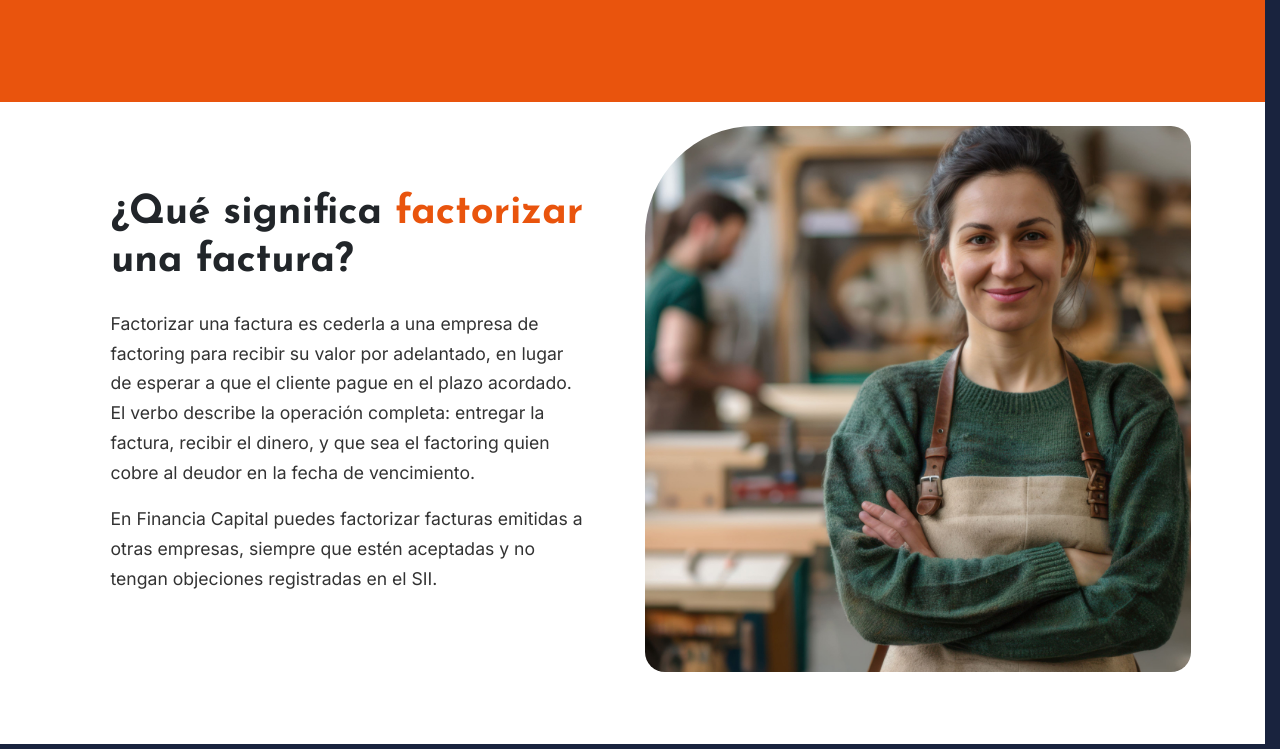
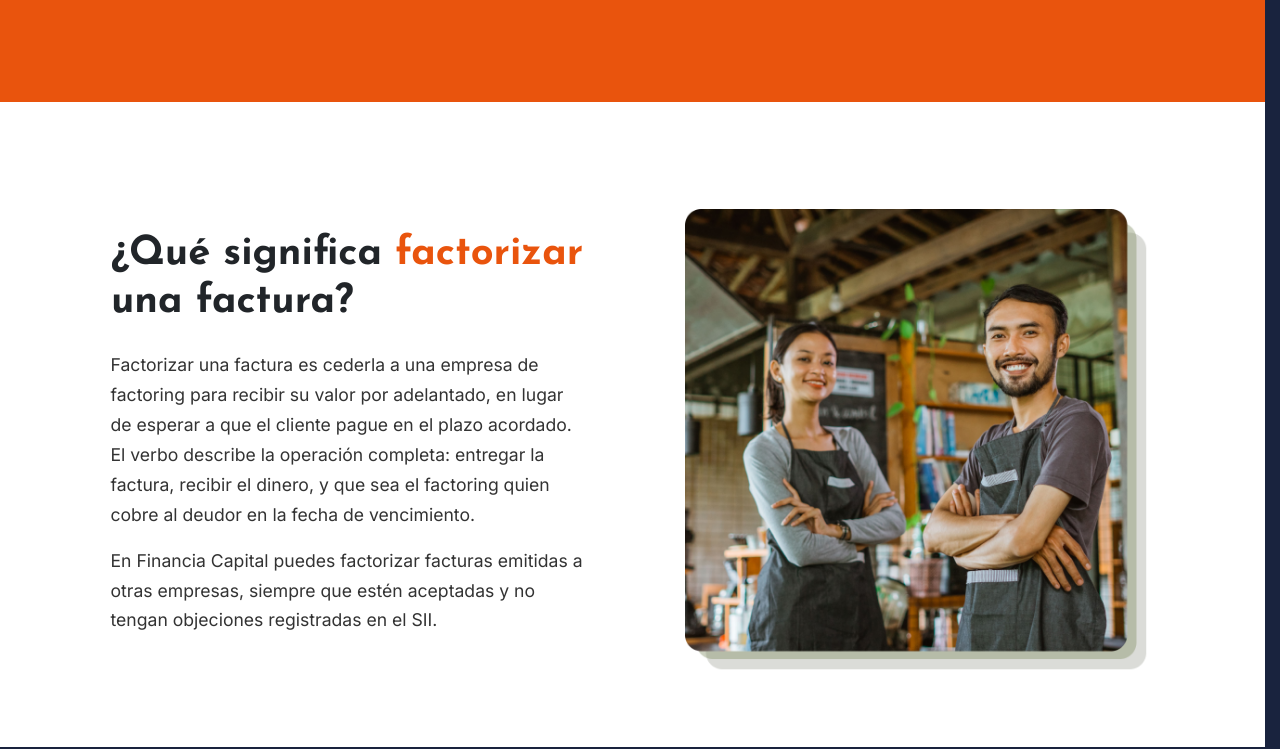
Before and after one commit to Migue-design/Sitio-Web-Financia-Capital, a website: page factoring.html in a window 1280 px wide. Shown: the part 1897-2646 px from the top of the page. Drawn offline with nearby package versions, Linux system fonts and the light colour scheme.

Commit message:
nuevas imagenes factoring, modificaciones CSS

```diff
--- a/css/estyle.css
+++ b/css/estyle.css
@@ -3304,12 +3304,20 @@ select.modal-hazte-cliente__input:disabled {
   background-color: #19233E;
   color: #fff;
 }
-.requisitos--naranjo img[src$="que-facturas-se-pueden-ceder.png"] {
+/* Imágenes de "¿Qué facturas puedes ceder?" y "¿Qué significa factorizar?": mismo tamaño */
+.requisitos--naranjo img[src$="que-facturas-se-pueden-ceder.png"],
+.factorizar-section .factorizar-section__img {
   display: block;
   width: 85%; /* 15% más pequeña que el ancho de su columna */
   margin-left: auto;
   margin-right: auto;
 }
+@media (max-width: 767.98px) {
+  .requisitos--naranjo img[src$="que-facturas-se-pueden-ceder.png"],
+  .factorizar-section .factorizar-section__img {
+    width: 100%; /* en celular, a todo el ancho de la columna */
+  }
+}
 .requisitos--naranjo .frase-action span {
   color: #19233E; /* sobre naranjo, el acento del título pasa a azul */
 }
@@ -3320,8 +3328,12 @@ select.modal-hazte-cliente__input:disabled {
 .factorizar-section__img {
   width: 100%;
   aspect-ratio: 1 / 1;
-  object-fit: cover;
-  border-radius: 110px 20px 20px 20px; /* curva espejada respecto de la imagen de la sección naranja */
+  object-fit: cover; /* la imagen trae sus esquinas redondeadas y sombra incluidas */
+}
+@media (min-width: 992px) {
+  .factorizar-section {
+    padding-top: 80px; /* solo escritorio */
+  }
 }
 .factorizar-section h2 {
   line-height: 1.2; /* el título ocupa dos líneas y el interlineado heredado las junta demasiado */
--- a/factoring.html
+++ b/factoring.html
@@ -403,7 +403,7 @@
       <div class="container-lg">
         <div class="row align-items-center">
           <div class="col-12 col-md-6 col-lg-6 order-md-2">
-            <img src="imagenes/como-funciona-fc.jpg" width="722" height="739" class="img-fluid factorizar-section__img mt-5 my-lg-4 reveal" alt="Dueña de una pyme en su taller" loading="lazy" decoding="async">
+            <img src="imagenes/que-significa-factorizar.png" width="1000" height="1000" class="img-fluid factorizar-section__img mt-5 my-lg-4 reveal" alt="Dueños de una cafetería sonriendo en su local" loading="lazy" decoding="async">
           </div>
           <div class="col-12 col-md-6 col-lg-6 order-md-1 p-lg-5 p-4 pt-5">
             <h2 id="factorizar-title" class="frase-action mb-4 reveal text-md-start">¿Qué significa <span>factorizar</span> una factura?</h2>
```
Also changed, not shown: imagenes/que-facturas-se-pueden-ceder.png, imagenes/que-significa-factorizar.png (added).
